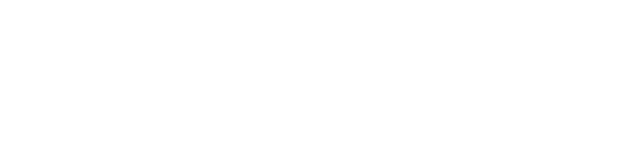
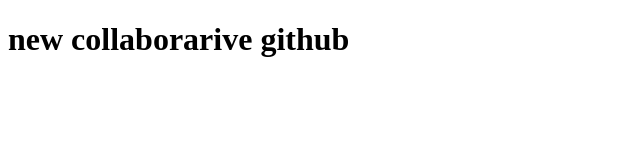
Before and after one commit to eric2umeh/crap_portfolio1, a plain HTML site: page index.html in a window 1280 px wide. Shown: the whole page, without its empty margins (0-640 px from the left). Drawn offline with Linux system fonts and the light colour scheme.

Commit message:
added index html

```diff
--- a/index.html
+++ b/index.html
@@ -4,6 +4,6 @@
 	<title>crap portfolio</title>
 </head>
 <body>
-
+<h1>new collaborarive github</h1>
 </body>
 </html>
```
